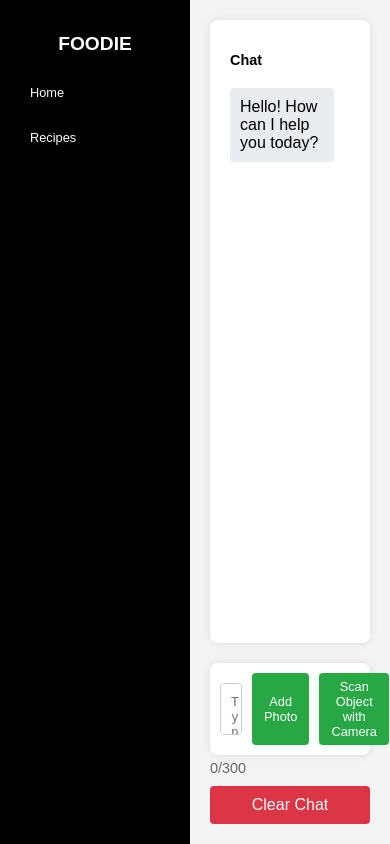
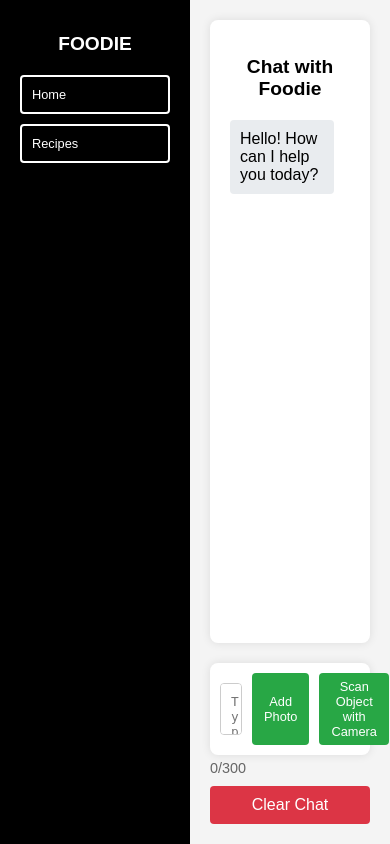
Before and after one commit to dmd1515/foodie_project, a Django app: page / in a window 390 px wide. Run offline with Django 4.2, Linux system fonts and the light colour scheme.

Commit message:
UI Design details for starting screen Food-18

```diff
--- a/foodie/foodie_app/templates/home.html
+++ b/foodie/foodie_app/templates/home.html
@@ -127,6 +127,7 @@
             padding: 10px;
             border-radius: 4px;
             transition: background-color 0.3s;
+            border: 2px solid #fff; /* Baltas apvadas */
         }
 
         .sidebar ul li a:hover {
@@ -154,8 +155,9 @@
         }
 
         .chat-area h2 {
-            font-size: 1.2rem;
+            font-size: 2rem; /* Padidintas šrifto dydis */
             margin-bottom: 20px;
+            text-align: center; /* Centruojame tekstą */
         }
 
         .chat-messages {
@@ -285,7 +287,7 @@
             }
 
             .chat-area h2 {
-                font-size: 1rem;
+                font-size: 1.5rem; /* Mažesnis šrifto dydis mažesniuose ekranuose */
             }
 
             .chat-input-container textarea {
@@ -312,7 +314,7 @@
             }
 
             .chat-area h2 {
-                font-size: 0.9rem;
+                font-size: 1.2rem; /* Dar mažesnis šrifto dydis labai mažuose ekranuose */
             }
 
             .chat-input-container textarea {
@@ -339,7 +341,7 @@
     <!-- Main Content -->
     <div class="main-content">
         <div class="chat-area">
-            <h2>Chat</h2>
+            <h2>Chat with Foodie</h2> <!-- Pakeistas tekstas ir stilius -->
             <div class="chat-messages" id="chat-messages">
                 <!-- Example messages -->
                 <div class="message bot" id="initial-message-1">Hello! How can I help you today?</div>
```
